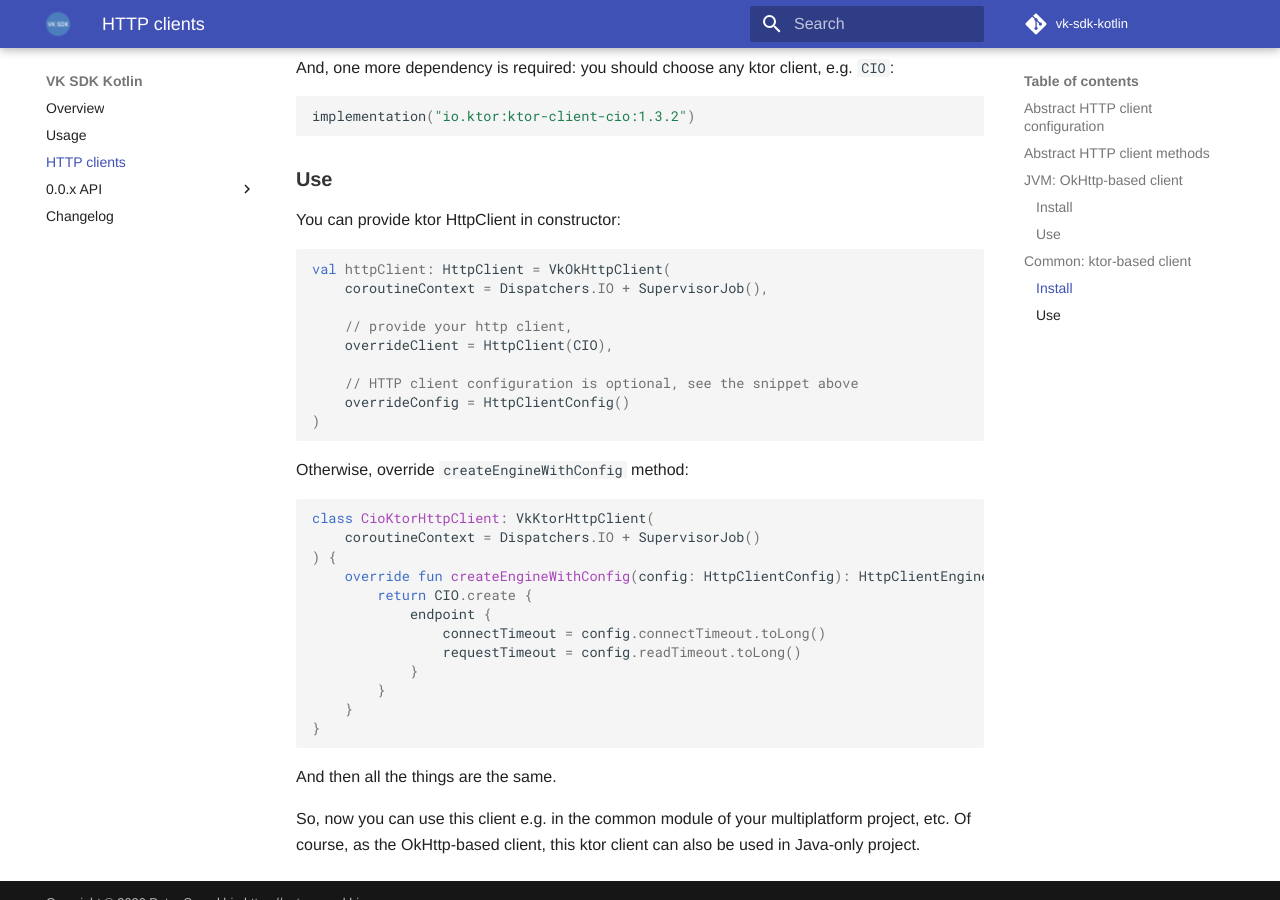
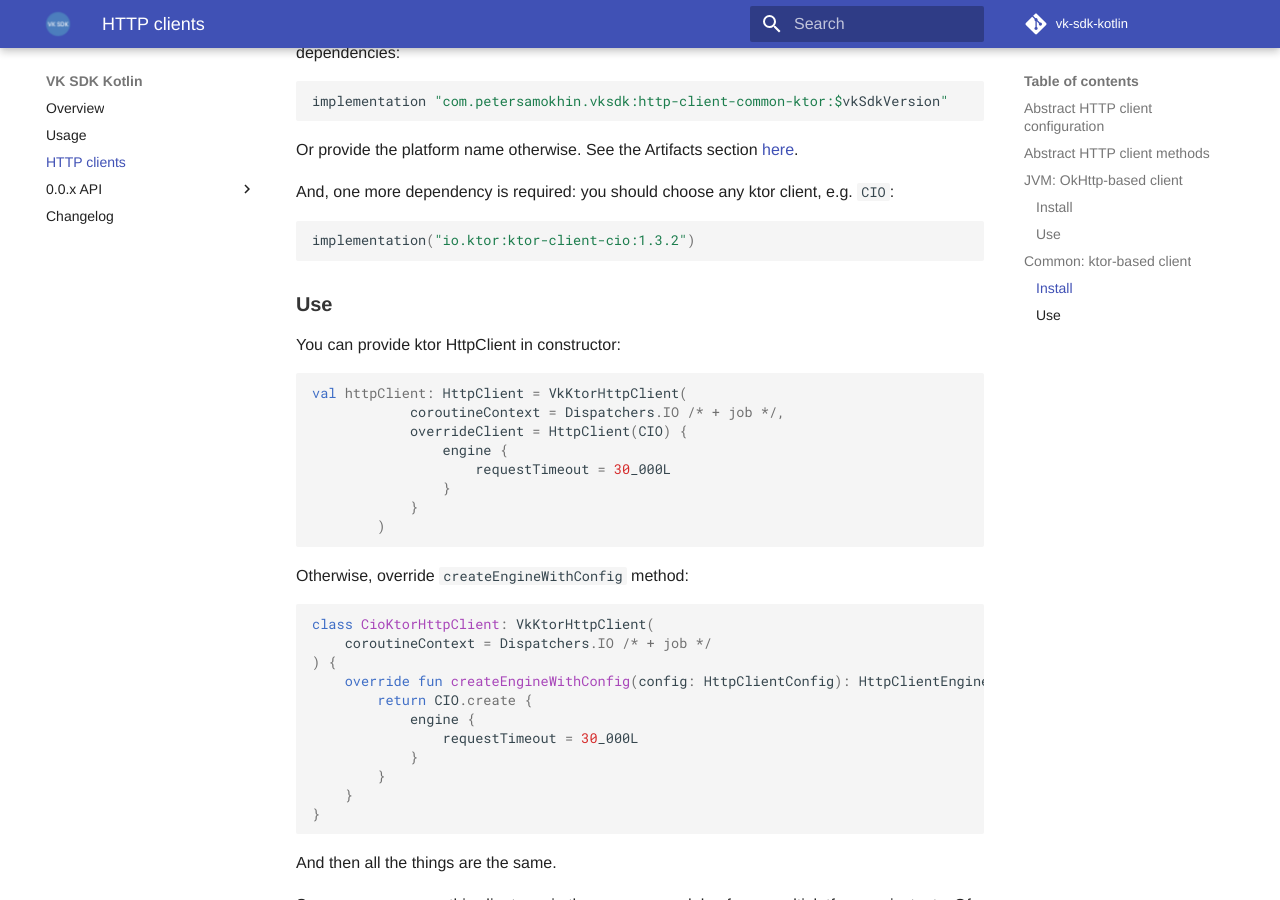
Before and after one commit to vksdk/vk-sdk-kotlin, an MkDocs documentation site: the page built from docs/http-clients.md, in a window 1280 px wide and 900 px high, scrolled down 2112 px. Built offline with MkDocs 1.6.1 and Material for MkDocs 9.7.7, drawn with Linux system fonts in a browser that asks for light colours; comment, search, counter and statistics services are not loaded; some of the changed text lies outside the part shown.

````diff
--- a/docs/http-clients.md
+++ b/docs/http-clients.md
@@ -93,27 +97,25 @@ implementation("io.ktor:ktor-client-cio:1.3.2")
 ### Use
 You can provide ktor HttpClient in constructor:
 ```kotlin
-val httpClient: HttpClient = VkOkHttpClient(
-    coroutineContext = Dispatchers.IO + SupervisorJob(),
-
-    // provide your http client,
-    overrideClient = HttpClient(CIO),
-
-    // HTTP client configuration is optional, see the snippet above
-    overrideConfig = HttpClientConfig()
-)
+val httpClient: HttpClient = VkKtorHttpClient(
+            coroutineContext = Dispatchers.IO /* + job */,
+            overrideClient = HttpClient(CIO) {
+                engine {
+                    requestTimeout = 30_000L
+                }
+            }
+        )
 ```
 
 Otherwise, override `createEngineWithConfig` method:
 ```kotlin
 class CioKtorHttpClient: VkKtorHttpClient(
-    coroutineContext = Dispatchers.IO + SupervisorJob()
+    coroutineContext = Dispatchers.IO /* + job */
 ) {
     override fun createEngineWithConfig(config: HttpClientConfig): HttpClientEngine? {
         return CIO.create {
-            endpoint {
-                connectTimeout = config.connectTimeout.toLong()
-                requestTimeout = config.readTimeout.toLong()
+            engine {
+                requestTimeout = 30_000L
             }
         }
     }
````
Also changed, not shown: other parts of docs/http-clients.md (+5 -1 lines), CHANGELOG.md (+6 -0 lines), README.md (+3 -3 lines), docs/usage.md (+4 -4 lines), 2 other files.
